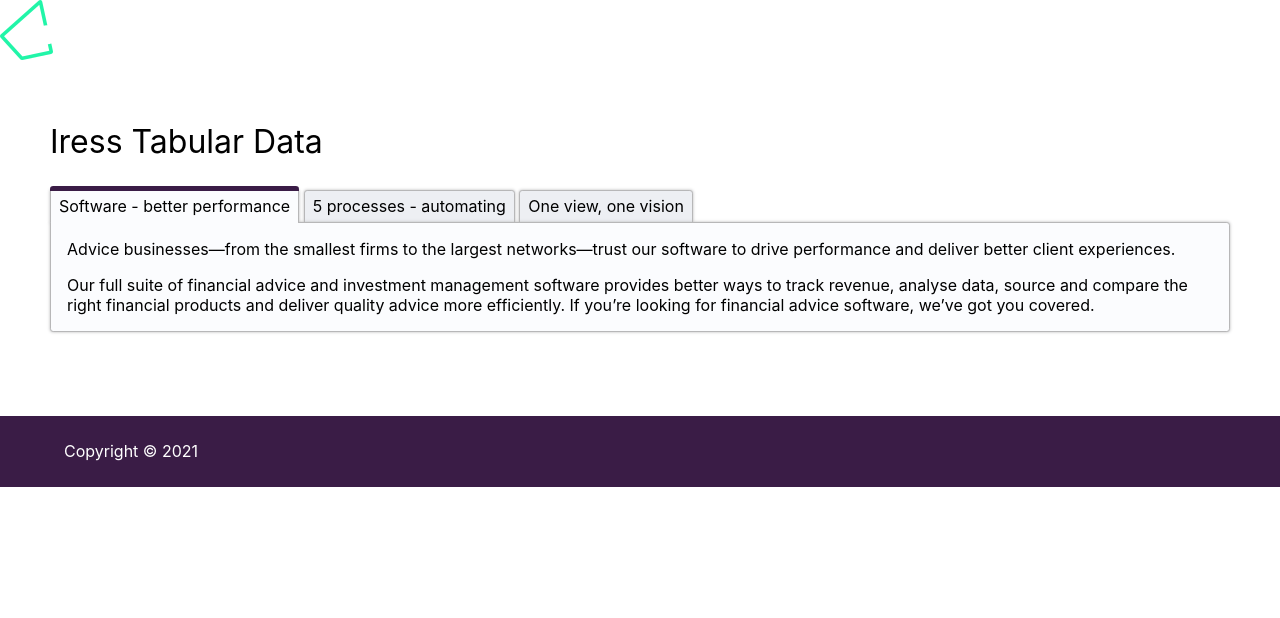
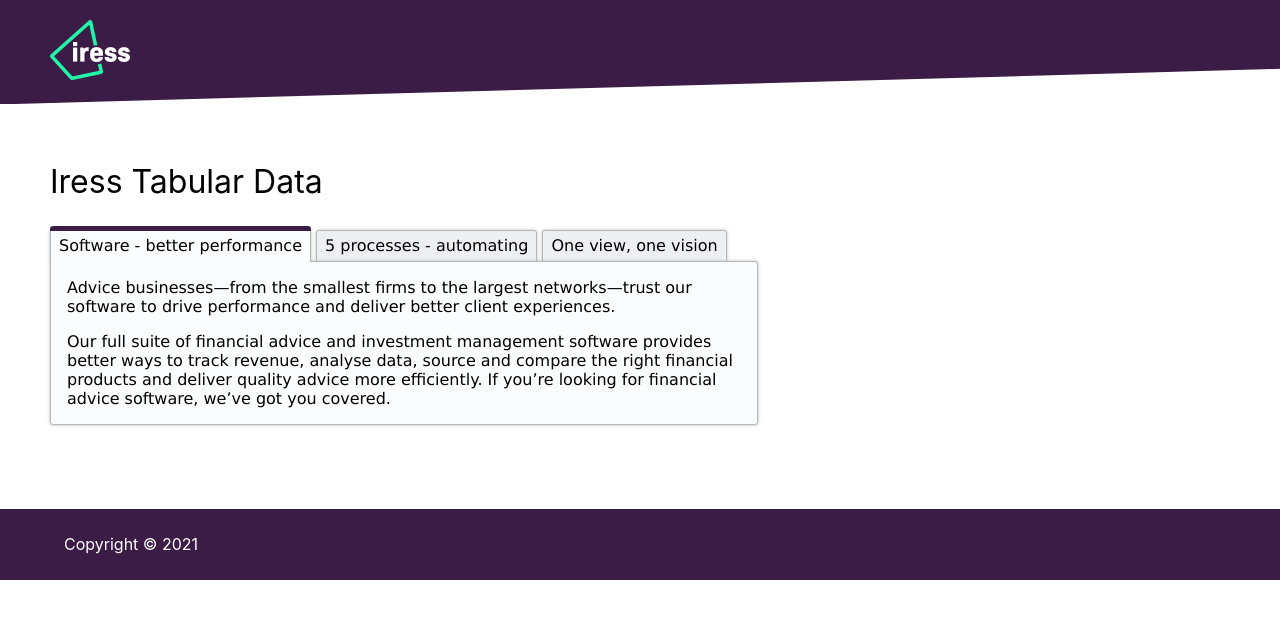
Before and after one commit to ekranjan/Iress-assessment, a website: page Iress/iress-tabs.html in a window 1280 px wide. Drawn offline with Linux system fonts and the light colour scheme.

Commit message:
Update iress.css

```diff
--- a/Iress/media/css/iress.css
+++ b/Iress/media/css/iress.css
@@ -6,7 +6,7 @@
 font: inherit;
 vertical-align: baseline;
 }
-body, .main-content{
+body, .mainContent{
     font-family: DIN,-apple-system,BlinkMacSystemFont,Segoe UI,Roboto,Oxygen,Ubuntu,Cantarell,Fira Sans,Droid Sans,Helvetica Neue,sans-serif;
     width:100%;
 }
@@ -39,11 +39,11 @@
     width:100%;
 }
 
-.global-header{
+.globalHeader{
     background: url('../images/bg-header-purple.svg') bottom no-repeat; background-size:100%;
 }
 
-.global-header, section{
+.globalHeader, section{
     padding: 20px 50px;
 }
 
@@ -56,7 +56,7 @@
     margin-top:5%;
 }
 
-.iress-tabs {
+.iressTabs {
   width: 60%;
   font-family: "lucida grande", sans-serif;
 }
```
